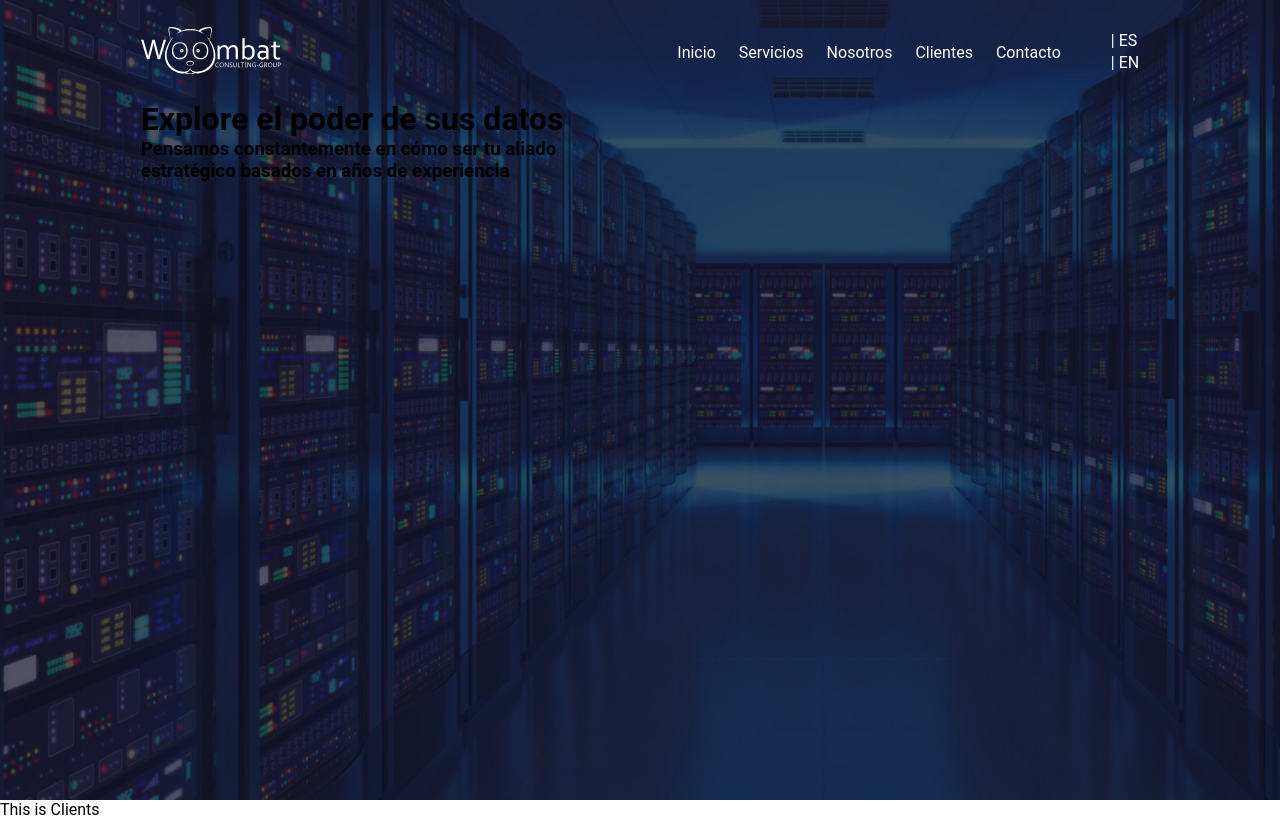
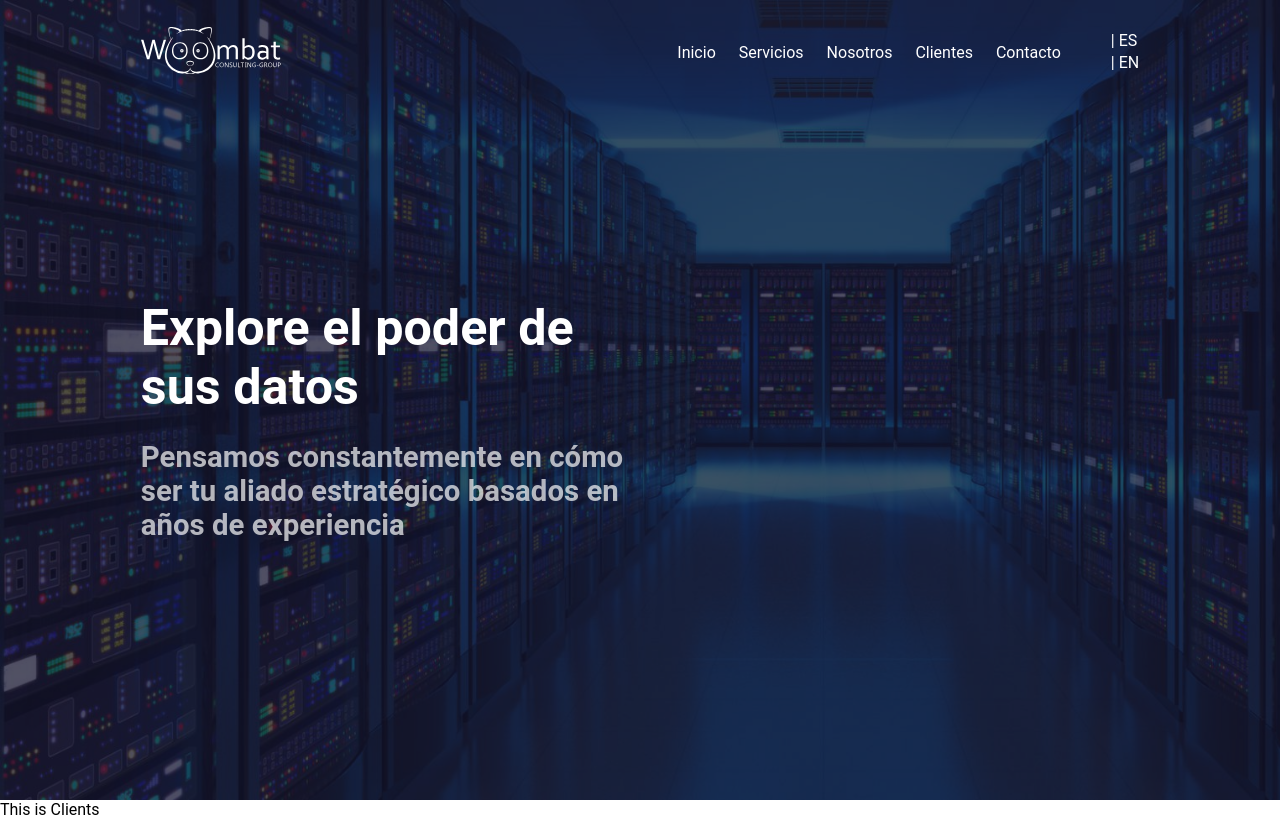
Before and after one commit to GermanDiaz7/woombat-page, a React (Create React App) app: page / in a window 1280 px wide. Shown: the top 817 px of the page. Built offline with nearby package versions, Linux system fonts and the light colour scheme; what webfontloader would draw is missing.

Commit message:
header termiando

```diff
--- a/src/components/Presentation.js
+++ b/src/components/Presentation.js
@@ -15,7 +15,6 @@ const Presentation = () => {
           <div className='part2'>
 
           </div>
-          {/* <p>{t("navegacion.inicio")}</p> */}
       </div>
   )
 };
--- a/src/style/presentation.css
+++ b/src/style/presentation.css
@@ -5,11 +5,22 @@
 }
 
 .part {
-    /* background-color: aqua; */
+    display: flex;
+    flex-direction: column;
+    justify-content: center;
+    font-size: 157%;
     width: 50%;
 }
 
+.part h1{
+    color: rgb(255, 255, 255);
+    margin-bottom: 5%;
+}
+
+.part h3 {
+    color: rgba(255, 255, 255, 0.685);
+}
+
 .part2 {
-    /* background-color: black; */
     width: 50%;
 }
```
